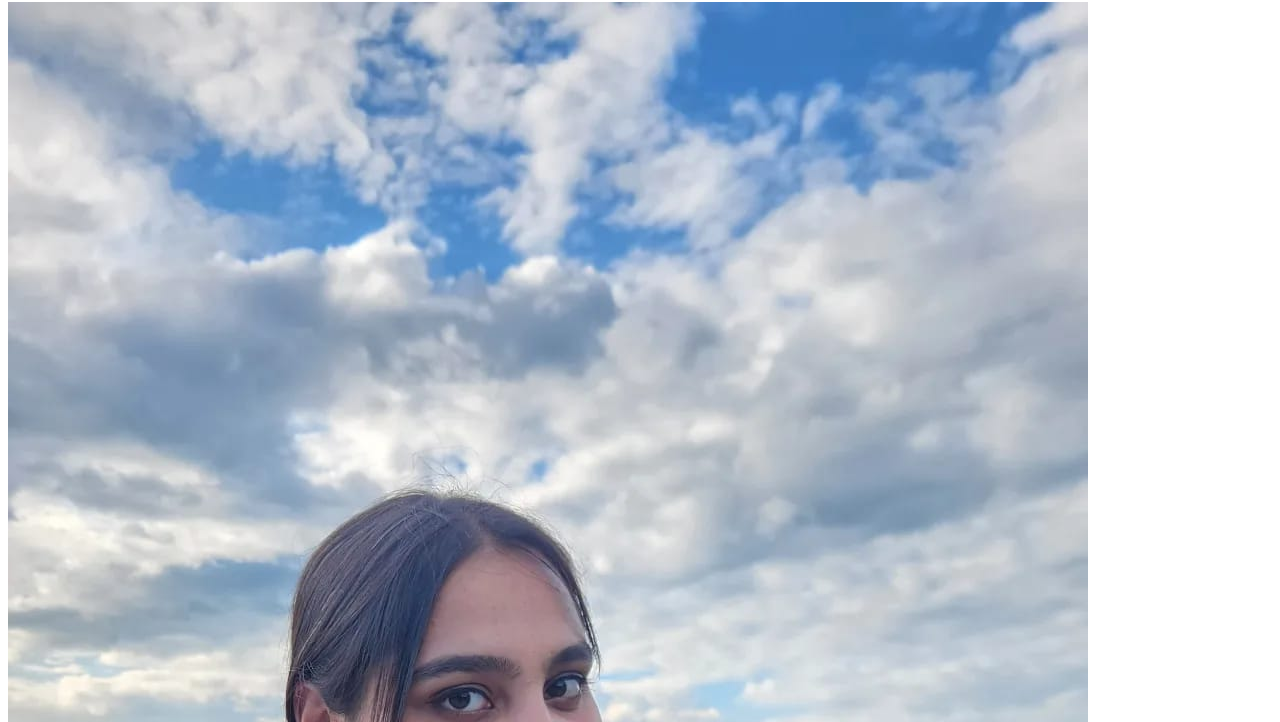
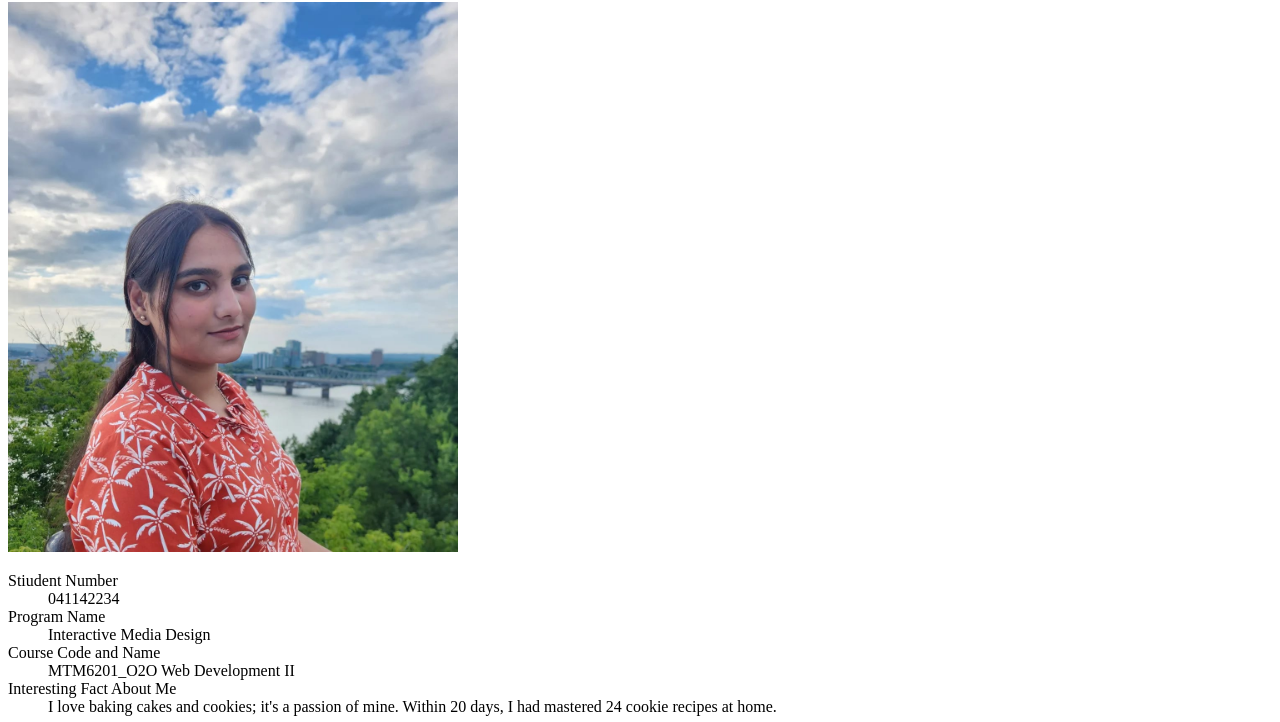
Before and after one commit to ashl0024/mtm6201-week1, a plain HTML site: page index.html in a window 1280 px wide. Shown: the part 78-800 px from the top of the page. Drawn offline with Linux system fonts and the light colour scheme.

Commit message:
adding description list

```diff
--- a/index.html
+++ b/index.html
@@ -7,7 +7,21 @@
 </head>
 <body>
     <h1>Ashlay Sharma</h1>
-    <img src="images/my_photo.jpg" alt="professional my_photo">
+    <img src="images/my_photo.jpg" alt="professional my_photo" width="450" height="550">
+
+    <dl>
+        <dt>Stiudent Number</dt>
+        <dd>041142234</dd>
+
+        <dt>Program Name</dt>
+        <dd>Interactive Media Design</dd>
+
+        <dt>Course Code and Name</dt>
+        <dd>MTM6201_O2O Web Development II</dd>
+
+        <dt>Interesting Fact About Me</dt>
+        <dd>I love baking cakes and cookies; it's a passion of mine. Within 20 days, I had mastered 24 cookie recipes at home.</dd>
+    </dl>
 
 </body>
 </html>
```
